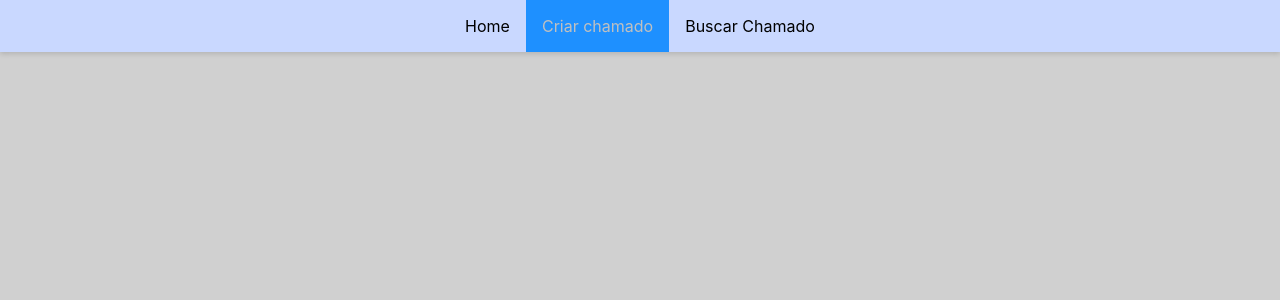
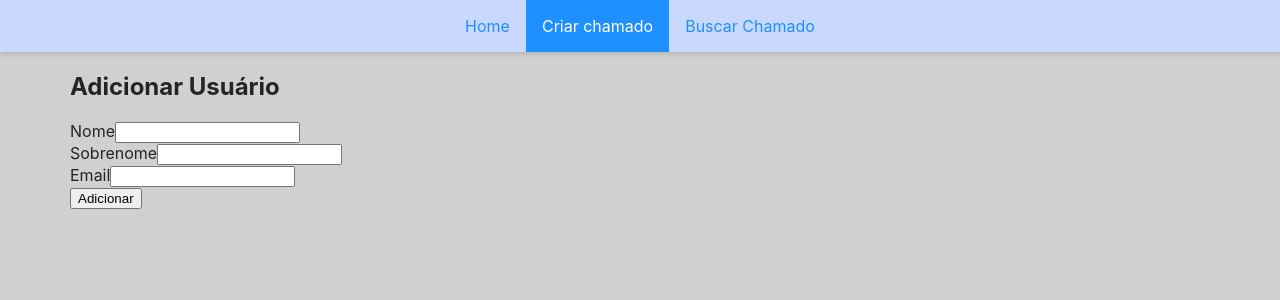
Before and after one commit to MatheusViuge/APS-Mobile, a React (Create React App) app: page /novo_chamado in a window 1280 px wide. Shown: the top 300 px of the page. Built offline with nearby package versions, Linux system fonts and the light colour scheme.

Commit message:
Update do projeto com a lógica do projeto semelhante

```diff
--- a/src/App.css
+++ b/src/App.css
@@ -67,17 +67,18 @@
 .App nav ul li a{
   text-decoration: none;
   padding: 1rem;
-  color: var(--black);
+  color: var(--blue-500);
 }
 
 .App nav ul li a:hover{
   background: var(--blue-400);
+  color: var(--blue-200);
   box-shadow: 0 2px 5px var(--shadow-hover);
 }
 
 .App nav ul li a.active{
   background: var(--blue-500);
-  color: var(--silver);
+  color: var(--white);
 }
 
 
--- a/src/App.jsx
+++ b/src/App.jsx
@@ -2,6 +2,9 @@ import React from 'react';
 import { BrowserRouter as Router, NavLink, Routes, Route } from 'react-router-dom'
 import './App.css';
 import { Home } from './components/Home';
+import { DetalhesChamado } from './components/DetalhesChamado';
+import { Chamados } from './components/Chamados';
+import { AbrirChamado } from './components/AbrirChamado';
 
 function App() {
   return (
@@ -19,9 +22,10 @@ function App() {
         <main>
           <Routes>
             <Route path="/" element={<Home />} />
-            <Route />
-            <Route />
-            <Route />
+            <Route path="/chamados/:id" element={<DetalhesChamado />} />
+            <Route path="/chamados" element={<Chamados />}/>
+            <Route path="/novo_chamado" element={<AbrirChamado />}/>
+            <Route path="*" element={<PaginaNaoEncontrada />}/>
           </Routes>
         </main>
       </div>
@@ -29,4 +33,13 @@ function App() {
   );
 }
 
+function PaginaNaoEncontrada(){
+  return(
+    <>
+      <h1>404</h1>
+      <p>página não encontrada!</p>
+    </>
+  )
+}
+
 export default App;
--- a/src/components/AbrirChamado.jsx
+++ b/src/components/AbrirChamado.jsx
@@ -0,0 +1,74 @@
+import React, { useState } from 'react'
+
+export function AbrirChamado() {
+
+  const [nome, setNome] = useState('')
+  const [sobrenome, setSobrenome] = useState('')
+  const [email, setEmail] = useState('')
+
+  const onSubmitHandler = event => {
+    event.preventDefault()
+
+    const usuario = { nome, sobrenome, email }
+
+    fetch('https://reqres.in/api/users', {
+      method: 'POST',
+      headers: { 'Content-Type': 'application/json' },
+      body: JSON.stringify(usuario)
+    })
+      .then(resposta => {
+        if(resposta.ok){
+          setNome('')
+          setSobrenome('')
+          setEmail('')
+          alert('Usuário cadastrado com sucesso!')
+        }
+      })
+  }
+
+
+  return (
+    <div className="AdicionarUsuario">
+      <h2>Adicionar Usuário</h2>
+      <form onSubmit={onSubmitHandler}>
+        <div className="Linha">
+          <div className="Coluna">
+            <label>Nome</label>
+            <input
+              type="text"
+              name="nome"
+              value={nome}
+              onChange={event => setNome(event.target.value)}
+              required>
+            </input>
+          </div>
+          <div className="Coluna">
+            <label>Sobrenome</label>
+            <input
+              type="text"
+              name="sobrenome"
+              value={sobrenome}
+              onChange={event => setSobrenome(event.target.value)}
+              required>
+            </input>
+          </div>
+        </div>
+        <div className="Linha">
+          <div className="Coluna">
+            <label>Email</label>
+            <input
+              type="email"
+              name="email"
+              value={email}
+              onChange={event => setEmail(event.target.value)}
+              required>
+            </input>
+          </div>
+        </div>
+        <button type="submit">
+          Adicionar
+        </button>
+      </form>
+    </div>
+  )
+}
--- a/src/components/Chamado.jsx
+++ b/src/components/Chamado.jsx
@@ -0,0 +1,17 @@
+import { Link } from 'react-router-dom'
+import styles from './Chamado.module.css'
+
+export function Chamado(props){
+  return(
+		<div className={styles.Chamado}>
+			<ul>
+				<li><strong>ID:</strong>{props.chamado.id}</li>
+				<li><strong>Nome:</strong>{props.chamado.name}</li>
+				<li><strong>Email:</strong>{props.chamado.email}</li>
+				<li><strong>Tipo do Serviço:</strong>{props.chamado.type}</li>
+				<li><Link to={`/chamados/${props.chamado.id}`}>Detalhes</Link></li>
+			</ul>
+			<button onClick={props.removerChamado}></button>
+		</div>
+	)
+}
--- a/src/components/Chamados.jsx
+++ b/src/components/Chamados.jsx
@@ -0,0 +1,52 @@
+import { useState, useEffect } from 'react'
+import { Chamado } from './Chamado'
+
+
+export function Chamados() {
+
+	const [usuarios, setUsuarios] = useState([])
+  useEffect(() => {
+    fetch('https://reqres.in/api/users')
+      .then(resposta => resposta.json())
+      .then(dados => {
+        const usuarios = dados.data.map(usuario => {
+          return {
+            id: usuario.id,
+            nome: usuario.first_name,
+            sobrenome: usuario.last_name,
+            email: usuario.email
+          }
+        })
+
+        setUsuarios(usuarios)
+
+      })
+  }, [])
+
+
+  const removerUsuario = usuario => {
+    if (window.confirm(`Tem certeza que deseja remover "${usuario.nome} ${usuario.sobrenome}"?`)) {
+
+      fetch(`https://reqres.in/api/users/${usuario.id}`, {
+        method: 'DELETE'
+      })
+        .then(resposta => {
+          if (resposta.ok) {
+            setUsuarios(usuarios.filter(x => x.id !== usuario.id))
+          }
+        })
+    }
+  }
+
+  return (
+    <>
+      {usuarios.map(usuario => (
+        <Chamado key={usuario.id}
+          usuario={usuario}
+          removerUsuario={() => removerUsuario(usuario)}
+        />
+      ))}
+    </>
+  )
+
+}
--- a/src/components/DetalhesChamado.jsx
+++ b/src/components/DetalhesChamado.jsx
@@ -0,0 +1,43 @@
+import React, { useState, useEffect } from 'react'
+import { useParams, Link } from 'react-router-dom'
+
+export function DetalhesChamado() {
+
+const { id } = useParams()
+
+  const [carregando, setCarregando] = useState(true)
+
+  const [usuario, setUsuario] = useState({})
+
+  useEffect(() => {
+    fetch(`https://reqres.in/api/users/${id}`)
+      .then(resposta => resposta.json())
+      .then(dados => {
+        if (dados.data) {
+          setUsuario({
+            id: dados.data.id,
+            nome: dados.data.first_name,
+            sobrenome: dados.data.last_name,
+            email: dados.data.email,
+            foto: dados.data.avatar
+          });
+        }
+        setCarregando(false);
+      })
+  }, [id])
+
+  if (carregando) {
+    return <h1>Carregando...</h1>
+  }
+
+  if (usuario.nome !== undefined) {
+    return <>
+      <h1>{usuario.nome} {usuario.sobrenome}</h1>
+      <img src={usuario.foto} alt={usuario.nome} />
+      <p> {usuario.email}</p>
+      <Link to="/usuarios">Voltar</Link>
+    </>
+  }
+
+  return <h1>Usuário não encontrado!</h1>
+}
```
